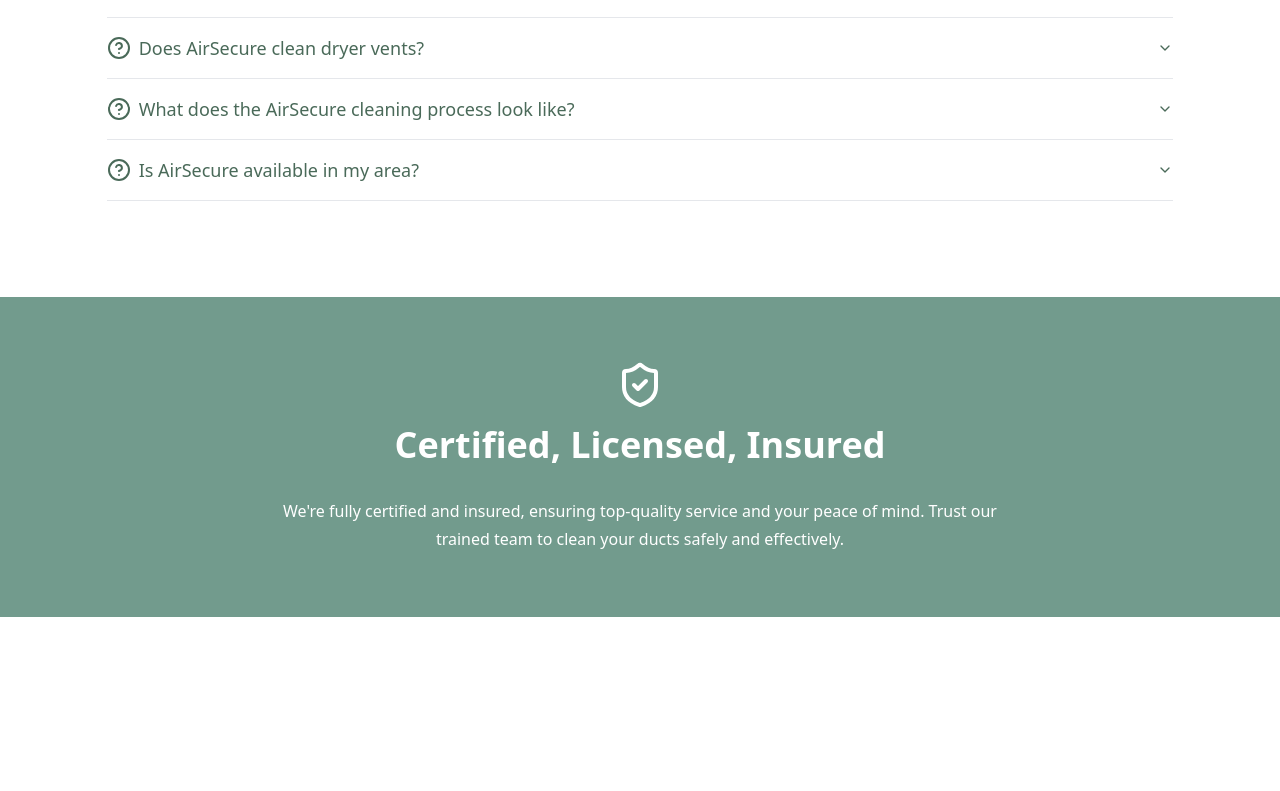
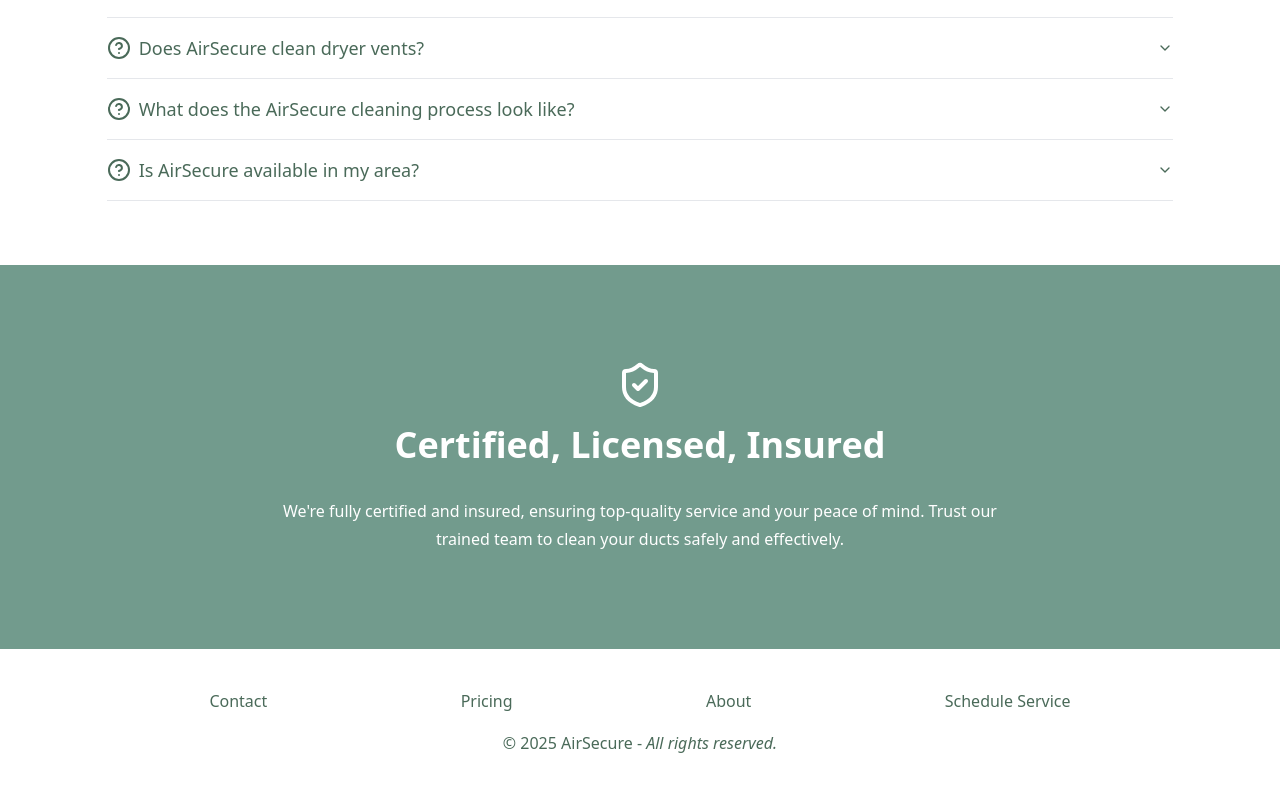
Before and after one commit to taylorfinelli/airsecure-frontend, a React (Vite) app in the folder airsecure-frontend/: page / in a window 1280 px wide. Shown: the part 2434-3225 px from the top of the page. Built offline with nearby package versions, Linux system fonts and the light colour scheme.

Commit message:
Add footer section to the bottom of the website. (#14)

```diff
--- a/airsecure-frontend/src/pages/home/certified/index.tsx
+++ b/airsecure-frontend/src/pages/home/certified/index.tsx
@@ -2,7 +2,8 @@
 
 export default function Certified() {
   return (
-    <div className="flex flex-col items-center py-16 my-8 bg-green-primary px-4">
+    <div className="bg-green-primary w-full flex justify-center">
+      <div className="flex flex-col items-center py-16 my-8 w-5/6 max-w-screen-2xl">
         <div className="pb-4">
           <ShieldCheck className="h-12 w-12 text-white" />
         </div>
@@ -17,5 +18,6 @@
           </p>
         </div>
       </div>
+    </div>
   );
 }
--- /dev/null
+++ b/airsecure-frontend/src/pages/home/footer/index.tsx
@@ -0,0 +1,23 @@
+export default function Footer() {
+  return (
+    <div className="text-white py-10 w-full">
+      <div className="container mx-auto px-4">
+        <ul className="flex w-full justify-evenly">
+          <li>
+            <a href="#" className="hover:underline hover:text-blue-600 text-green-secondary">Contact</a>
+          </li>
+          <li>
+            <a href="#" className="hover:underline hover:text-blue-600 text-green-secondary">Pricing</a>
+          </li>
+          <li>
+            <a href="#" className="hover:underline hover:text-blue-600 text-green-secondary">About</a>
+          </li>
+          <li>
+            <a href="#" className="hover:underline hover:text-blue-600 text-green-secondary">Schedule Service</a>
+          </li>
+        </ul>
+      </div>
+      <p className="text-center mt-4 text-green-secondary">&copy; 2025 AirSecure - <i>All rights reserved.</i></p>
+    </div>
+  );
+}
--- a/airsecure-frontend/src/pages/home/index.tsx
+++ b/airsecure-frontend/src/pages/home/index.tsx
@@ -4,16 +4,19 @@
 import Hero from "./hero";
 import Why from "./why";
 import Certified from "./certified";
+import Footer from "./footer";
 
 export default function Home() {
   return (
-    <div className="w-full mb-40">
+    // removed mb-40 from div as it left whitespace under footer
+    <div className="w-full">
       <Hero />
       <Why />
       <BeforeAndAfter />
       <DidYouKnow />
       <FAQ />
       <Certified />
+      <Footer />
     </div>
   );
 }
```
Lines whose indentation alone changed are shown as unchanged.
